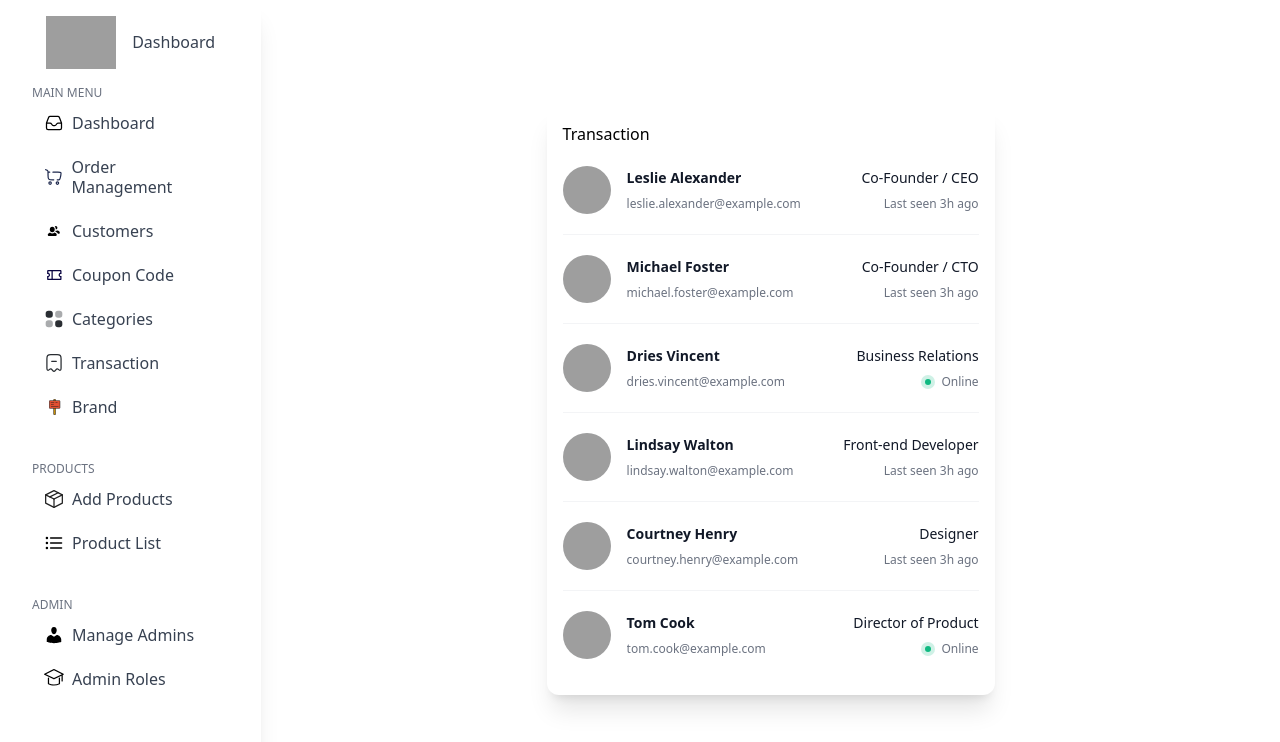
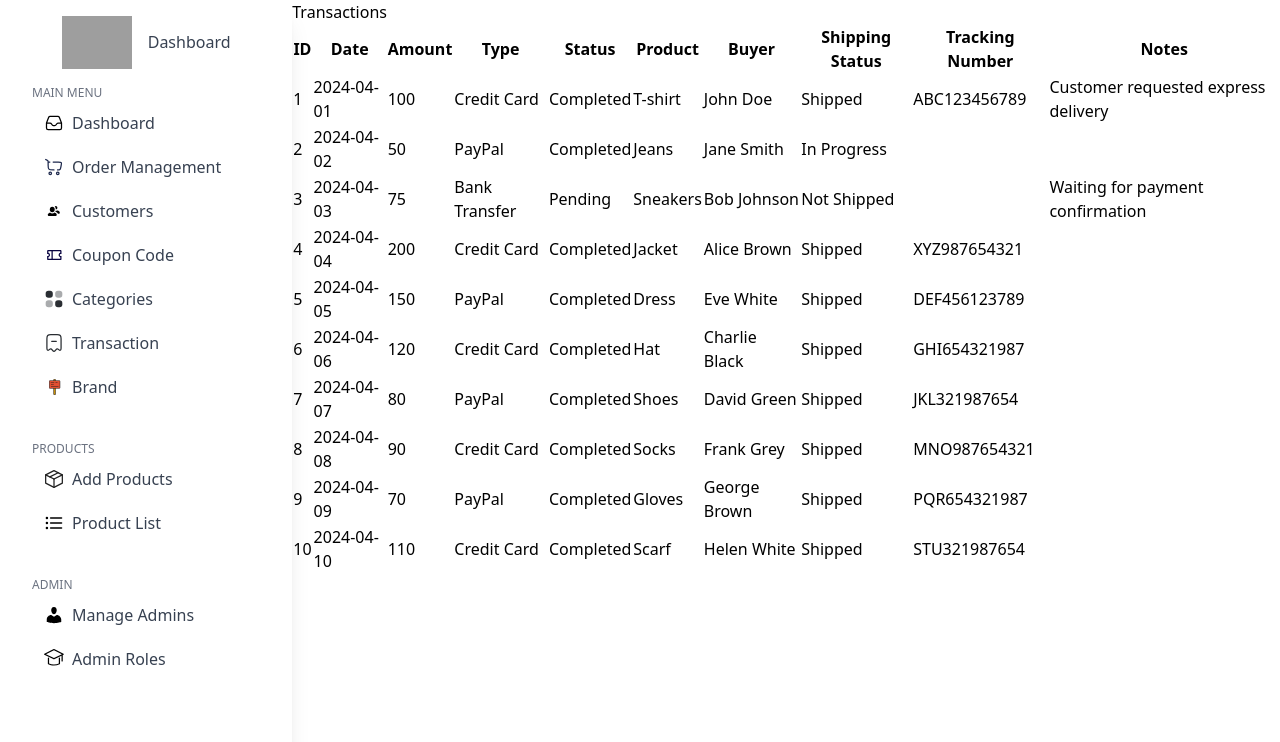
Before and after one commit to Berkayozgun/ecommerce-dashboard, a Next.js app: page /transactions in a window 1280 px wide. Shown: the top 742 px of the page. Built offline with nearby package versions, Linux system fonts and the light colour scheme; grey boxes are pictures that could not be loaded.

Commit message:
transaction page data added

```diff
--- a/src/app/transactions/page.js
+++ b/src/app/transactions/page.js
@@ -1,108 +1,168 @@
-import Image from "next/image";
-const people = [
+"use client";
+import React, { useState } from "react";
+
+const TransactionsPage = () => {
+  // Örnek bir transactions listesi
+  const [transactions, setTransactions] = useState([
     {
-    name: "Leslie Alexander",
-    email: "leslie.alexander@example.com",
-    role: "Co-Founder / CEO",
-    imageUrl:
-      "https://images.unsplash.com/photo-1494790108377-be9c29b29330?ixlib=rb-1.2.1&ixid=eyJhcHBfaWQiOjEyMDd9&auto=format&fit=facearea&facepad=2&w=256&h=256&q=80",
-    lastSeen: "3h ago",
-    lastSeenDateTime: "2023-01-23T13:23Z",
+      id: 1,
+      date: "2024-04-01",
+      amount: 100.0,
+      type: "Credit Card",
+      status: "Completed",
+      product: "T-shirt",
+      buyer: "John Doe",
+      shippingStatus: "Shipped",
+      trackingNumber: "ABC123456789",
+      notes: "Customer requested express delivery",
     },
     {
-    name: "Michael Foster",
-    email: "michael.foster@example.com",
-    role: "Co-Founder / CTO",
-    imageUrl:
-      "https://images.unsplash.com/photo-1519244703995-f4e0f30006d5?ixlib=rb-1.2.1&ixid=eyJhcHBfaWQiOjEyMDd9&auto=format&fit=facearea&facepad=2&w=256&h=256&q=80",
-    lastSeen: "3h ago",
-    lastSeenDateTime: "2023-01-23T13:23Z",
+      id: 2,
+      date: "2024-04-02",
+      amount: 50.0,
+      type: "PayPal",
+      status: "Completed",
+      product: "Jeans",
+      buyer: "Jane Smith",
+      shippingStatus: "In Progress",
+      trackingNumber: null,
+      notes: "",
     },
     {
-    name: "Dries Vincent",
-    email: "dries.vincent@example.com",
-    role: "Business Relations",
-    imageUrl:
-      "https://images.unsplash.com/photo-1506794778202-cad84cf45f1d?ixlib=rb-1.2.1&ixid=eyJhcHBfaWQiOjEyMDd9&auto=format&fit=facearea&facepad=2&w=256&h=256&q=80",
-    lastSeen: null,
+      id: 3,
+      date: "2024-04-03",
+      amount: 75.0,
+      type: "Bank Transfer",
+      status: "Pending",
+      product: "Sneakers",
+      buyer: "Bob Johnson",
+      shippingStatus: "Not Shipped",
+      trackingNumber: null,
+      notes: "Waiting for payment confirmation",
     },
     {
-    name: "Lindsay Walton",
-    email: "lindsay.walton@example.com",
-    role: "Front-end Developer",
-    imageUrl:
-      "https://images.unsplash.com/photo-1517841905240-472988babdf9?ixlib=rb-1.2.1&ixid=eyJhcHBfaWQiOjEyMDd9&auto=format&fit=facearea&facepad=2&w=256&h=256&q=80",
-    lastSeen: "3h ago",
-    lastSeenDateTime: "2023-01-23T13:23Z",
+      id: 4,
+      date: "2024-04-04",
+      amount: 200.0,
+      type: "Credit Card",
+      status: "Completed",
+      product: "Jacket",
+      buyer: "Alice Brown",
+      shippingStatus: "Shipped",
+      trackingNumber: "XYZ987654321",
+      notes: "",
     },
     {
-    name: "Courtney Henry",
-    email: "courtney.henry@example.com",
-    role: "Designer",
-    imageUrl:
-      "https://images.unsplash.com/photo-1438761681033-6461ffad8d80?ixlib=rb-1.2.1&ixid=eyJhcHBfaWQiOjEyMDd9&auto=format&fit=facearea&facepad=2&w=256&h=256&q=80",
-    lastSeen: "3h ago",
-    lastSeenDateTime: "2023-01-23T13:23Z",
+      id: 5,
+      date: "2024-04-05",
+      amount: 150.0,
+      type: "PayPal",
+      status: "Completed",
+      product: "Dress",
+      buyer: "Eve White",
+      shippingStatus: "Shipped",
+      trackingNumber: "DEF456123789",
+      notes: "",
     },
     {
-    name: "Tom Cook",
-    email: "tom.cook@example.com",
-    role: "Director of Product",
-    imageUrl:
-      "https://images.unsplash.com/photo-1472099645785-5658abf4ff4e?ixlib=rb-1.2.1&ixid=eyJhcHBfaWQiOjEyMDd9&auto=format&fit=facearea&facepad=2&w=256&h=256&q=80",
-    lastSeen: null,
+      id: 6,
+      date: "2024-04-06",
+      amount: 120.0,
+      type: "Credit Card",
+      status: "Completed",
+      product: "Hat",
+      buyer: "Charlie Black",
+      shippingStatus: "Shipped",
+      trackingNumber: "GHI654321987",
+      notes: "",
     },
-];
-export default function Page() {
+    {
+      id: 7,
+      date: "2024-04-07",
+      amount: 80.0,
+      type: "PayPal",
+      status: "Completed",
+      product: "Shoes",
+      buyer: "David Green",
+      shippingStatus: "Shipped",
+      trackingNumber: "JKL321987654",
+      notes: "",
+    },
+    {
+      id: 8,
+      date: "2024-04-08",
+      amount: 90.0,
+      type: "Credit Card",
+      status: "Completed",
+      product: "Socks",
+      buyer: "Frank Grey",
+      shippingStatus: "Shipped",
+      trackingNumber: "MNO987654321",
+      notes: "",
+    },
+    {
+      id: 9,
+      date: "2024-04-09",
+      amount: 70.0,
+      type: "PayPal",
+      status: "Completed",
+      product: "Gloves",
+      buyer: "George Brown",
+      shippingStatus: "Shipped",
+      trackingNumber: "PQR654321987",
+      notes: "",
+    },
+    {
+      id: 10,
+      date: "2024-04-10",
+      amount: 110.0,
+      type: "Credit Card",
+      status: "Completed",
+      product: "Scarf",
+      buyer: "Helen White",
+      shippingStatus: "Shipped",
+      trackingNumber: "STU321987654",
+      notes: "",
+    },
+  ]);
+
   return (
-    <div className='flex w-full flex-row items-center justify-center'>
-      <div className='flex flex-col w-full max-w-md p-4 space-y-4 bg-white rounded-xl shadow-xl'>
-        Transaction
-        <ul role='list' className='divide-y divide-gray-100 '>
-          {people.map((person) => (
-            <li
-              key={person.email}
-              className='flex justify-between gap-x-6 py-5'
-            >
-              <div className='flex min-w-0 gap-x-4'>
-                <Image
-                  className='h-12 w-12 flex-none rounded-full bg-gray-50'
-                  src={person.imageUrl}
-                  alt=''
-                  width={40}
-                  height={40}
-                />
-                <div className='min-w-0 flex-auto'>
-                  <p className='text-sm font-semibold leading-6 text-gray-900'>
-                    {person.name}
-                  </p>
-                  <p className='mt-1 truncate text-xs leading-5 text-gray-500'>
-                    {person.email}
-                  </p>
-                </div>
-              </div>
-              <div className='hidden shrink-0 sm:flex sm:flex-col sm:items-end'>
-                <p className='text-sm leading-6 text-gray-900'>{person.role}</p>
-                {person.lastSeen ? (
-                  <p className='mt-1 text-xs leading-5 text-gray-500'>
-                    Last seen{" "}
-                    <time dateTime={person.lastSeenDateTime}>
-                      {person.lastSeen}
-                    </time>
-                  </p>
-                ) : (
-                  <div className='mt-1 flex items-center gap-x-1.5'>
-                    <div className='flex-none rounded-full bg-emerald-500/20 p-1'>
-                      <div className='h-1.5 w-1.5 rounded-full bg-emerald-500' />
-                    </div>
-                    <p className='text-xs leading-5 text-gray-500'>Online</p>
-                  </div>
-                )}
-              </div>
-            </li>
+    <div>
+      <h1>Transactions</h1>
+      <table>
+        <thead>
+          <tr>
+            <th>ID</th>
+            <th>Date</th>
+            <th>Amount</th>
+            <th>Type</th>
+            <th>Status</th>
+            <th>Product</th>
+            <th>Buyer</th>
+            <th>Shipping Status</th>
+            <th>Tracking Number</th>
+            <th>Notes</th>
+          </tr>
+        </thead>
+        <tbody>
+          {transactions.map((transaction) => (
+            <tr key={transaction.id}>
+              <td>{transaction.id}</td>
+              <td>{transaction.date}</td>
+              <td>{transaction.amount}</td>
+              <td>{transaction.type}</td>
+              <td>{transaction.status}</td>
+              <td>{transaction.product}</td>
+              <td>{transaction.buyer}</td>
+              <td>{transaction.shippingStatus}</td>
+              <td>{transaction.trackingNumber}</td>
+              <td>{transaction.notes}</td>
+            </tr>
           ))}
-        </ul>
-      </div>
+        </tbody>
+      </table>
     </div>
   );
-}
+};
+
+export default TransactionsPage;
```
Lines whose indentation alone changed are shown as unchanged.
